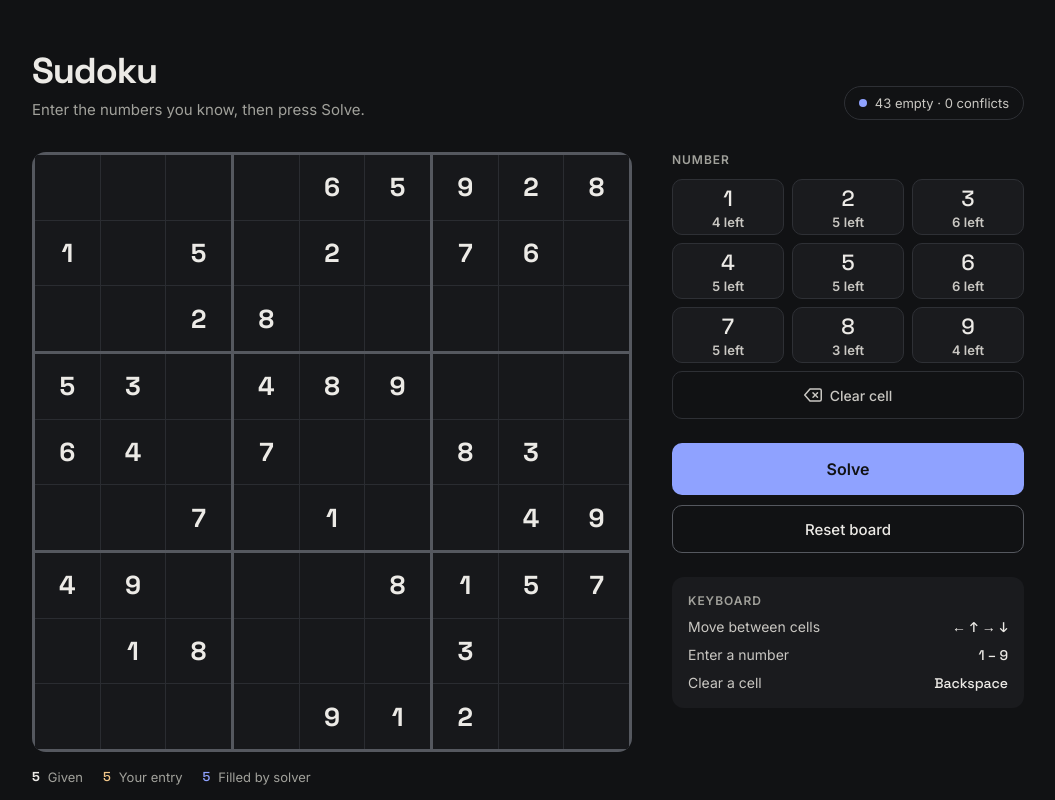
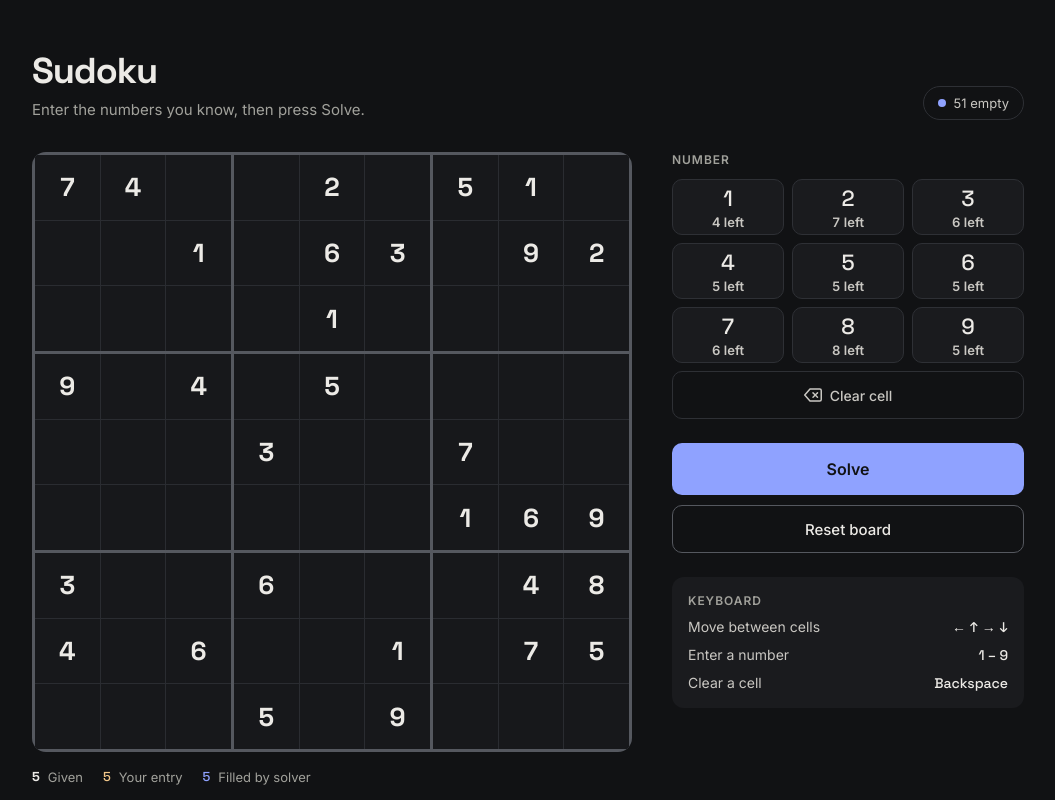
Before and after one commit to dinith95/sudoku-sover, a React (Create React App) app: page / in a window 1280 px wide. Shown: the top 800 px of the page, without its empty margins (112-1167 px from the left). Built offline with nearby package versions, Linux system fonts and the light colour scheme.

Commit message:
simpliefied the solver logic

```diff
--- a/src/App.tsx
+++ b/src/App.tsx
@@ -5,9 +5,7 @@ import {
   CELLS,
   Grid,
   SIZE,
-  conflictCount,
   emptyGrid,
-  hasConflict,
   solveWithStats,
   startingGrid,
 } from './solver';
@@ -109,7 +107,6 @@ function App() {
   const cellRefs = useRef<(HTMLInputElement | null)[]>([]);
 
   const empty = grid.filter((c) => c.value === 0).length;
-  const conflicts = conflictCount(grid);
 
   const setCell = (i: number, digit: number) => {
     setGrid((prev) => {
@@ -152,10 +149,6 @@ function App() {
   };
 
   const handleSolve = () => {
-    if (hasConflict(grid)) {
-      setMessage('Two numbers clash in a row, column or box.');
-      return;
-    }
     const start = performance.now();
     const { grid: result, filledPerIteration } = solveWithStats(grid);
     const ms = performance.now() - start;
@@ -180,9 +173,9 @@ function App() {
           <h1>Sudoku</h1>
           <p className="message" aria-live="polite">{message}</p>
         </div>
-        <p className={`status${conflicts ? ' clash' : ''}`}>
+        <p className="status">
           <span className="dot" aria-hidden="true" />
-          {empty} empty · {conflicts} {conflicts === 1 ? 'conflict' : 'conflicts'}
+          {empty} empty
         </p>
       </header>
 
--- a/src/solver.ts
+++ b/src/solver.ts
@@ -14,11 +14,6 @@ export function gridFromValues(values: number[]): Grid {
 /** Returns a deep copy: the cells themselves are copied, not shared. */
 export function cloneGrid(g: Grid): Grid {
   return g.map((c) => ({ ...c, candidates: c.candidates.slice() }));
-}
-
-/** Returns a copy of the grid with every cell's candidates recomputed from the current values. */
-export function refreshCandidates(g: Grid): Grid {
-  return g.map((c, i) => ({ ...c, candidates: candidatesFor(g, i) }));
 }
 
 /** A string that is equal for two grids exactly when every cell has the same value. */
@@ -54,70 +49,21 @@ export function emptyGrid(): Grid {
   return gridFromValues(new Array(CELLS).fill(0));
 }
 
-const SAMPLE_SOLUTION =
-  '534678912' +
-  '672195348' +
-  '198342567' +
-  '859761423' +
-  '426853791' +
-  '713924856' +
-  '961537284' +
-  '287419635' +
-  '345286179';
-
-/** A valid grid where every box is missing exactly 2 values: its top-left and centre cells are empty. */
-export function twoMissingPerBoxGrid(): Grid {
-  const grid = gridFromValues(SAMPLE_SOLUTION.split('').map(Number));
-  for (let b = 0; b < SIZE; b++) {
-    grid[BOX_INDICES[b][0]].value = 0;
-    grid[BOX_INDICES[b][4]].value = 0;
-  }
-  return grid;
-}
-
-const STARTING_PUZZLE = [
-  0, 0, 0, 0, 6, 5, 9, 2, 8,
-  1, 0, 5, 0, 2, 0, 7, 6, 0,
-  0, 0, 2, 8, 0, 0, 0, 0, 0,
-  5, 3, 0, 4, 8, 9, 0, 0, 0,
-  6, 4, 0, 7, 0, 0, 8, 3, 0,
-  0, 0, 7, 0, 1, 0, 0, 4, 9,
-  4, 9, 0, 0, 0, 8, 1, 5, 7,
-  0, 1, 8, 0, 0, 0, 3, 0, 0,
-  0, 0, 0, 0, 9, 1, 2, 0, 0,
+const STARTING_PUZZLE  = [
+  7,4,0, 0,2,0, 5,1,0,
+  0,0,1, 0,6,3, 0,9,2,
+  0,0,0, 0,1,0, 0,0,0,
+  9,0,4, 0,5,0, 0,0,0,
+  0,0,0, 3,0,0, 7,0,0,
+  0,0,0, 0,0,0, 1,6,9,
+  3,0,0, 6,0,0, 0,4,8,
+  4,0,6, 0,0,1, 0,7,5,
+  0,0,0, 5,0,9, 0,0,0
 ];
 
 /** The puzzle the app opens with. */
 export function startingGrid(): Grid {
   return gridFromValues(STARTING_PUZZLE);
-}
-
-function fits(g: Grid, i: number, v: number): boolean {
-  const r = Math.floor(i / SIZE);
-  const c = i % SIZE;
-  for (let k = 0; k < SIZE; k++) {
-    const a = r * SIZE + k;
-    const b = k * SIZE + c;
-    if (a !== i && g[a].value === v) return false;
-    if (b !== i && g[b].value === v) return false;
-  }
-  const br = r - (r % 3);
-  const bc = c - (c % 3);
-  for (let y = 0; y < 3; y++) {
-    for (let x = 0; x < 3; x++) {
-      const j = (br + y) * SIZE + bc + x;
-      if (j !== i && g[j].value === v) return false;
-    }
-  }
-  return true;
-}
-
-/** The digits that can legally go in cell `i`; empty for a filled cell. */
-export function candidatesFor(g: Grid, i: number): number[] {
-  if (g[i].value !== 0) return [];
-  const out: number[] = [];
-  for (let v = 1; v <= SIZE; v++) if (fits(g, i, v)) out.push(v);
-  return out;
 }
 
 /** Returns the 9 values of the given row (0-8); 0 marks an empty cell. */
@@ -248,14 +194,10 @@ export function solveInsideBox(grid: Grid, box: number){
   }
 }
 
-export function hasConflict(g: Grid): boolean {
-  return g.some((c, i) => c.value !== 0 && !fits(g, i, c.value));
-}
-
-/** Returns how many filled cells clash with another cell in their row, column or box. */
-export function conflictCount(g: Grid): number {
-  return g.filter((c, i) => c.value !== 0 && !fits(g, i, c.value)).length;
-}
+// /** Returns how many filled cells clash with another cell in their row, column or box. */
+// export function conflictCount(g: Grid): number {
+//   return g.filter((c, i) => c.value !== 0 && !fits(g, i, c.value)).length;
+// }
 
 /** Returns a solved copy of the grid, or null if there is no solution. */
 export function solve(given: Grid): Grid | null {
@@ -295,5 +237,5 @@ export function solveWithStats(given: Grid): { grid: Grid; filledPerIteration: n
     }
     filledPerIteration.push(emptyBefore - empties(g));
   } while (g.some((c) => c.value === 0) && gridKey(g) !== before);
-  return { grid: refreshCandidates(g), filledPerIteration };
+  return { grid: g, filledPerIteration };
 }
```
